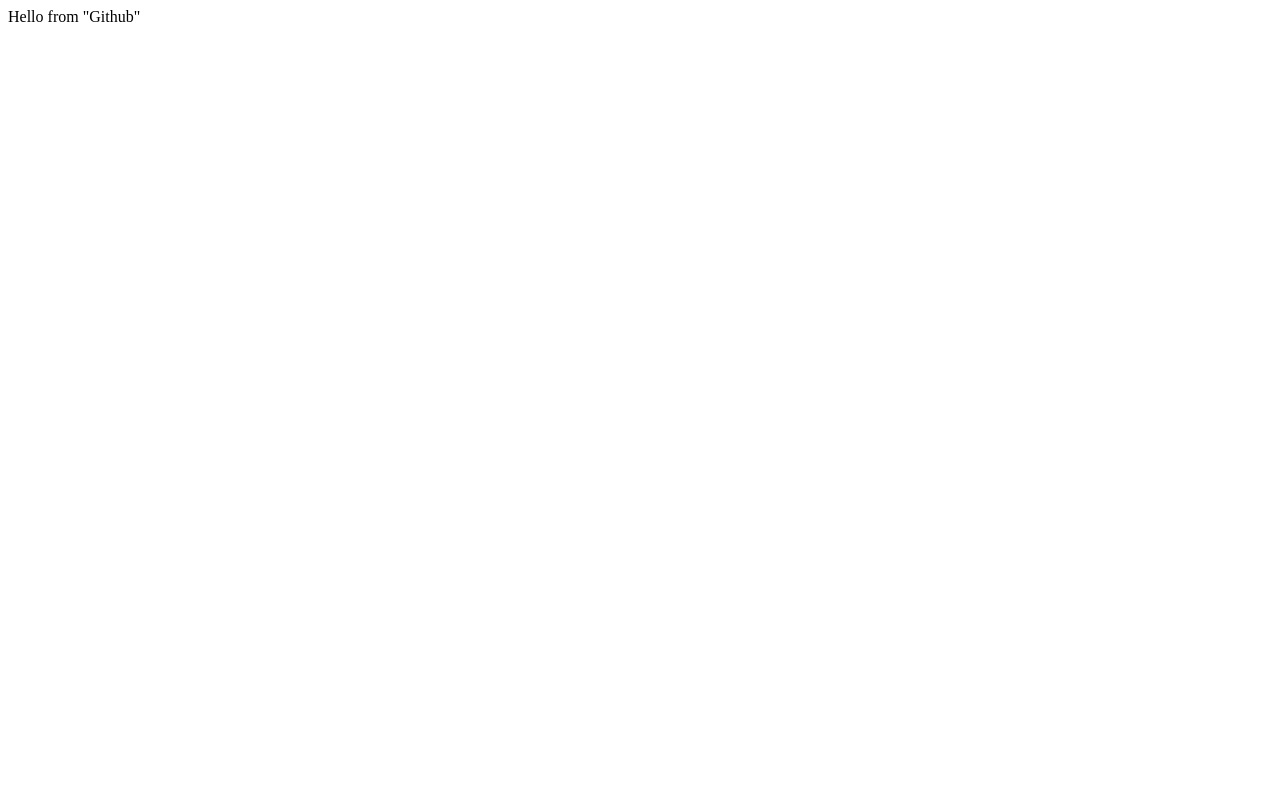
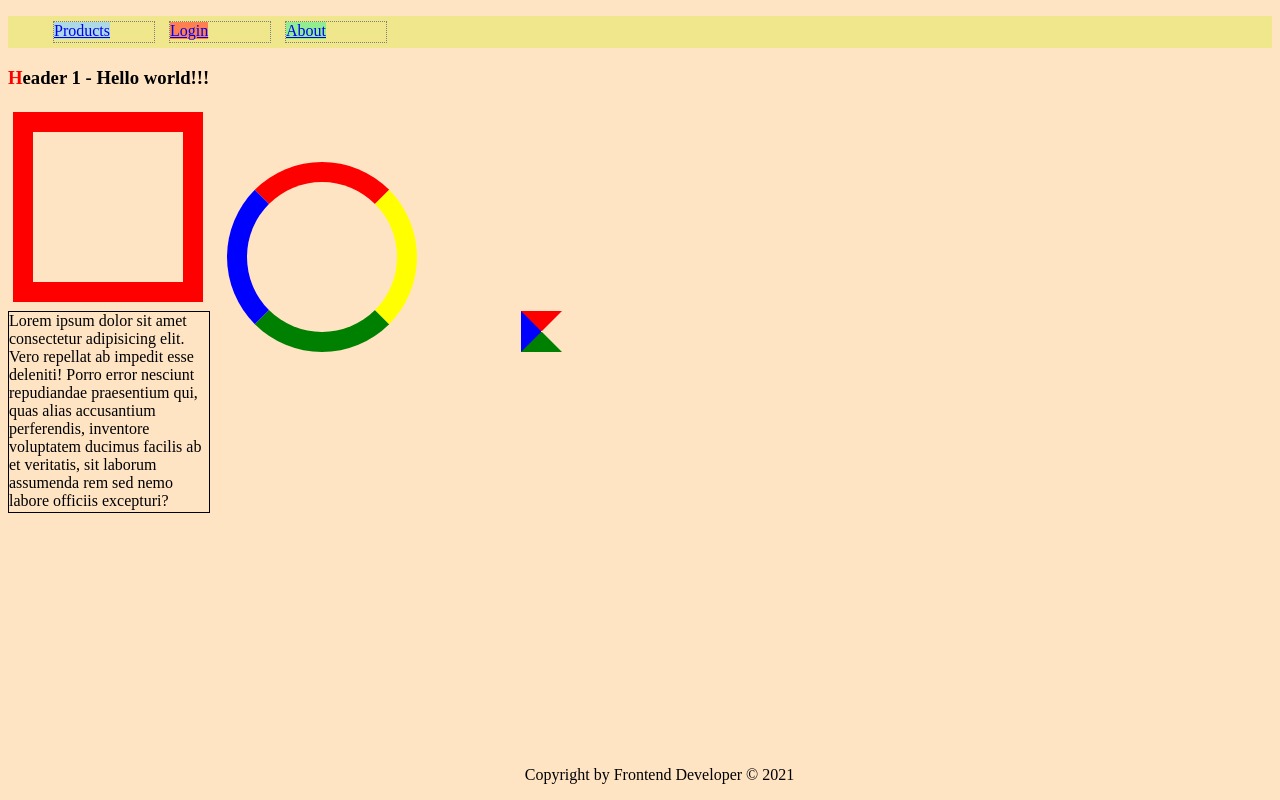
Before and after one commit to DmytroPirohov/SK-TRAININGS, a plain HTML site: page index.html in a window 1280 px wide. Drawn offline with Linux system fonts and the light colour scheme.

Commit message:
Training4

```diff
--- /dev/null
+++ b/css/reset.css
@@ -0,0 +1,366 @@
+/* http://meyerweb.com/eric/tools/css/reset/
+   v2.0-modified | 20110126
+   License: none (public domain)
+*/
+
+html, body, div, span, applet, object, iframe,
+h1, h2, h3, h4, h5, h6, p, blockquote, pre,
+a, abbr, acronym, address, big, cite, code,
+del, dfn, em, img, ins, kbd, q, s, samp,
+small, strike, strong, sub, sup, tt, var,
+b, u, i, center,
+dl, dt, dd, ol, ul, li,
+fieldset, form, label, legend,
+table, caption, tbody, tfoot, thead, tr, th, td,
+article, aside, canvas, details, embed,
+figure, figcaption, footer, header, hgroup,
+menu, nav, output, ruby, section, summary,
+time, mark, audio, video {
+  margin: 0;
+	padding: 0;
+	border: 0;
+	font-size: 100%;
+	font: inherit;
+	vertical-align: baseline;
+}
+
+/* make sure to set some focus styles for accessibility */
+:focus {
+    outline: 0;
+}
+
+/* HTML5 display-role reset for older browsers */
+article, aside, details, figcaption, figure,
+footer, header, hgroup, menu, nav, section {
+	display: block;
+}
+
+body {
+	line-height: 1;
+}
+
+ol, ul {
+	list-style: none;
+}
+
+blockquote, q {
+	quotes: none;
+}
+
+blockquote:before, blockquote:after,
+q:before, q:after {
+	content: '';
+	content: none;
+}
+
+table {
+	border-collapse: collapse;
+	border-spacing: 0;
+}
+
+input[type=search]::-webkit-search-cancel-button,
+input[type=search]::-webkit-search-decoration,
+input[type=search]::-webkit-search-results-button,
+input[type=search]::-webkit-search-results-decoration {
+    -webkit-appearance: none;
+    -moz-appearance: none;
+}
+
+input[type=search] {
+    -webkit-appearance: none;
+    -moz-appearance: none;
+    -webkit-box-sizing: content-box;
+    -moz-box-sizing: content-box;
+    box-sizing: content-box;
+}
+
+textarea {
+    overflow: auto;
+    vertical-align: top;
+    resize: vertical;
+}
+
+/**
+ * Correct `inline-block` display not defined in IE 6/7/8/9 and Firefox 3.
+ */
+
+audio,
+canvas,
+video {
+    display: inline-block;
+    *display: inline;
+    *zoom: 1;
+    max-width: 100%;
+}
+
+/**
+ * Prevent modern browsers from displaying `audio` without controls.
+ * Remove excess height in iOS 5 devices.
+ */
+
+audio:not([controls]) {
+    display: none;
+    height: 0;
+}
+
+/**
+ * Address styling not present in IE 7/8/9, Firefox 3, and Safari 4.
+ * Known issue: no IE 6 support.
+ */
+
+[hidden] {
+    display: none;
+}
+
+/**
+ * 1. Correct text resizing oddly in IE 6/7 when body `font-size` is set using
+ *    `em` units.
+ * 2. Prevent iOS text size adjust after orientation change, without disabling
+ *    user zoom.
+ */
+
+html {
+    font-size: 100%; /* 1 */
+    -webkit-text-size-adjust: 100%; /* 2 */
+    -ms-text-size-adjust: 100%; /* 2 */
+}
+
+/**
+ * Address `outline` inconsistency between Chrome and other browsers.
+ */
+
+a:focus {
+    outline: thin dotted;
+}
+
+/**
+ * Improve readability when focused and also mouse hovered in all browsers.
+ */
+
+a:active,
+a:hover {
+    outline: 0;
+}
+
+/**
+ * 1. Remove border when inside `a` element in IE 6/7/8/9 and Firefox 3.
+ * 2. Improve image quality when scaled in IE 7.
+ */
+
+img {
+    border: 0; /* 1 */
+    -ms-interpolation-mode: bicubic; /* 2 */
+}
+
+/**
+ * Address margin not present in IE 6/7/8/9, Safari 5, and Opera 11.
+ */
+
+figure {
+    margin: 0;
+}
+
+/**
+ * Correct margin displayed oddly in IE 6/7.
+ */
+
+form {
+    margin: 0;
+}
+
+/**
+ * Define consistent border, margin, and padding.
+ */
+
+fieldset {
+    border: 1px solid #c0c0c0;
+    margin: 0 2px;
+    padding: 0.35em 0.625em 0.75em;
+}
+
+/**
+ * 1. Correct color not being inherited in IE 6/7/8/9.
+ * 2. Correct text not wrapping in Firefox 3.
+ * 3. Correct alignment displayed oddly in IE 6/7.
+ */
+
+legend {
+    border: 0; /* 1 */
+    padding: 0;
+    white-space: normal; /* 2 */
+    *margin-left: -7px; /* 3 */
+}
+
+/**
+ * 1. Correct font size not being inherited in all browsers.
+ * 2. Address margins set differently in IE 6/7, Firefox 3+, Safari 5,
+ *    and Chrome.
+ * 3. Improve appearance and consistency in all browsers.
+ */
+
+button,
+input,
+select,
+textarea {
+    font-size: 100%; /* 1 */
+    margin: 0; /* 2 */
+    vertical-align: baseline; /* 3 */
+    *vertical-align: middle; /* 3 */
+}
+
+/**
+ * Address Firefox 3+ setting `line-height` on `input` using `!important` in
+ * the UA stylesheet.
+ */
+
+button,
+input {
+    line-height: normal;
+}
+
+/**
+ * Address inconsistent `text-transform` inheritance for `button` and `select`.
+ * All other form control elements do not inherit `text-transform` values.
+ * Correct `button` style inheritance in Chrome, Safari 5+, and IE 6+.
+ * Correct `select` style inheritance in Firefox 4+ and Opera.
+ */
+
+button,
+select {
+    text-transform: none;
+}
+
+/**
+ * 1. Avoid the WebKit bug in Android 4.0.* where (2) destroys native `audio`
+ *    and `video` controls.
+ * 2. Correct inability to style clickable `input` types in iOS.
+ * 3. Improve usability and consistency of cursor style between image-type
+ *    `input` and others.
+ * 4. Remove inner spacing in IE 7 without affecting normal text inputs.
+ *    Known issue: inner spacing remains in IE 6.
+ */
+
+button,
+html input[type="button"], /* 1 */
+input[type="reset"],
+input[type="submit"] {
+    -webkit-appearance: button; /* 2 */
+    cursor: pointer; /* 3 */
+    *overflow: visible;  /* 4 */
+}
+
+/**
+ * Re-set default cursor for disabled elements.
+ */
+
+button[disabled],
+html input[disabled] {
+    cursor: default;
+}
+
+/**
+ * 1. Address box sizing set to content-box in IE 8/9.
+ * 2. Remove excess padding in IE 8/9.
+ * 3. Remove excess padding in IE 7.
+ *    Known issue: excess padding remains in IE 6.
+ */
+
+input[type="checkbox"],
+input[type="radio"] {
+    box-sizing: border-box; /* 1 */
+    padding: 0; /* 2 */
+    *height: 13px; /* 3 */
+    *width: 13px; /* 3 */
+}
+
+/**
+ * 1. Address `appearance` set to `searchfield` in Safari 5 and Chrome.
+ * 2. Address `box-sizing` set to `border-box` in Safari 5 and Chrome
+ *    (include `-moz` to future-proof).
+ */
+
+input[type="search"] {
+    -webkit-appearance: textfield; /* 1 */
+    -moz-box-sizing: content-box;
+    -webkit-box-sizing: content-box; /* 2 */
+    box-sizing: content-box;
+}
+
+/**
+ * Remove inner padding and search cancel button in Safari 5 and Chrome
+ * on OS X.
+ */
+
+input[type="search"]::-webkit-search-cancel-button,
+input[type="search"]::-webkit-search-decoration {
+    -webkit-appearance: none;
+}
+
+/**
+ * Remove inner padding and border in Firefox 3+.
+ */
+
+button::-moz-focus-inner,
+input::-moz-focus-inner {
+    border: 0;
+    padding: 0;
+}
+
+/**
+ * 1. Remove default vertical scrollbar in IE 6/7/8/9.
+ * 2. Improve readability and alignment in all browsers.
+ */
+
+textarea {
+    overflow: auto; /* 1 */
+    vertical-align: top; /* 2 */
+}
+
+/**
+ * Remove most spacing between table cells.
+ */
+
+table {
+    border-collapse: collapse;
+    border-spacing: 0;
+}
+
+html,
+button,
+input,
+select,
+textarea {
+    color: #222;
+}
+
+
+::-moz-selection {
+    background: #b3d4fc;
+    text-shadow: none;
+}
+
+::selection {
+    background: #b3d4fc;
+    text-shadow: none;
+}
+
+img {
+    vertical-align: middle;
+}
+
+fieldset {
+    border: 0;
+    margin: 0;
+    padding: 0;
+}
+
+textarea {
+    resize: vertical;
+}
+
+.chromeframe {
+    margin: 0.2em 0;
+    background: #ccc;
+    color: #000;
+    padding: 0.2em 0;
+}
--- a/css/style.css
+++ b/css/style.css
@@ -0,0 +1,74 @@
+body{
+    background-color: bisque;
+}
+#box{
+    width: 200px;
+    height: 200px;
+    overflow-y: scroll;
+    border: 1px solid black;
+}
+#first, #second, #third {
+border-width: 20px;
+border-style: solid;
+border-color: red;
+width: 150px;
+height: 150px;
+margin: 5px;
+}
+#second{
+    border-color: red yellow green blue;
+    border-radius: 50%;
+    position: relative;
+    top: 50px;
+    left: 10px;
+}
+#third{
+    width: 1px;
+height: 1px;
+border-color: red transparent green blue;
+position: relative;
+    top: 50px;
+    left: 100px;
+}
+div{
+    display: inline-block;
+}
+a[href] {
+    background-color: coral;
+}
+
+a[target=_blank] {
+    background-color: lightblue;
+}
+
+a[href$="pdf"]{
+    background-color: lightgreen;
+}
+
+a:hover{
+    background-color: hotpink;
+}
+
+h1::after{
+    content: " - Hello world!!!";
+}
+h1::first-letter{
+    color: red;
+}
+nav ul{
+    list-style: none;
+    background-color: khaki;
+}
+
+ul li{
+    display: inline-block;
+    border: 1px dotted grey;
+    width: 100px;
+    height: 20px;
+    margin: 5px;
+}
+footer{
+    position: absolute;
+    bottom: 0;
+    left: 41%;
+}
--- a/index.html
+++ b/index.html
@@ -9,7 +9,42 @@
 </head>
 
 <body>
-    <div>Hello from "Github"</div>
+    <header>
+        <nav>
+            <ul>
+                <li><a href="http://google.com" target="_blank">Products</a></li>
+                <li><a href="http://google.com">Login</a></li>
+                <li><a href="http://google.com/example.pdf">About</a></li>
+            </ul>
+        </nav>
+    </header>
+    <main>
+        <article>
+            <section>
+                <header>
+                    <h1>Header 1</h1>
+                    <div id="first"></div>
+                    <div id="second"></div>
+                    <div id="third"></div> <br>
+                    <div id="box">Lorem ipsum dolor sit amet consectetur adipisicing elit. Vero repellat ab impedit esse
+                        deleniti! Porro error nesciunt repudiandae praesentium qui, quas alias accusantium perferendis,
+                        inventore voluptatem ducimus facilis ab et veritatis, sit laborum assumenda rem sed nemo labore
+                        officiis excepturi? Repellat illo, eum iusto ad voluptate magni debitis ullam quibusdam vitae ex
+                        non eveniet molestiae, veniam sequi iste inventore ducimus eaque ratione autem perspiciatis
+                        rerum similique nihil asperiores ipsa. Officiis quae molestiae repellendus distinctio itaque
+                        dolores modi fugit qui molestias facere! Cumque pariatur delectus eveniet explicabo eligendi
+                        veritatis tempora, quis nihil, ullam cum, dignissimos blanditiis! Dolores et cumque ullam quod?
+                    </div>
+                </header>
+            </section>
+            <section></section>
+            <section></section>
+        </article>
+    </main>
+
+    <footer>
+        <p>Copyright by Frontend Developer &copy; 2021</p>
+    </footer>
 </body>
 
 </html>
```
